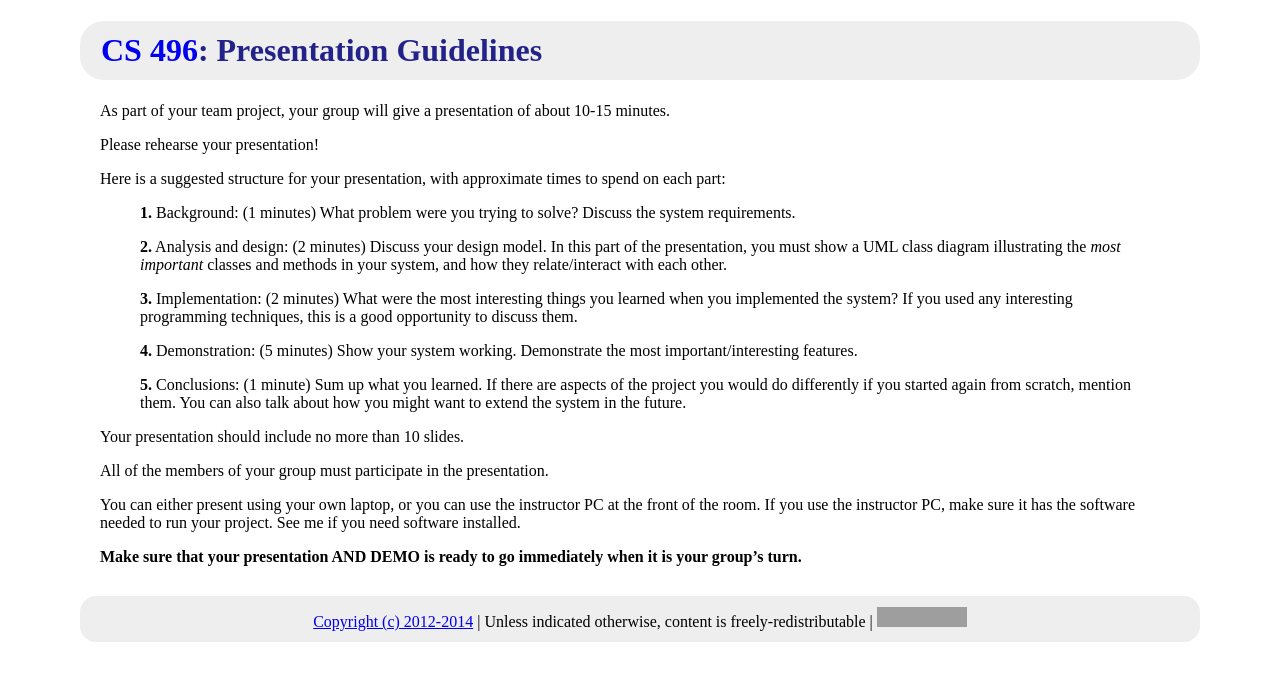
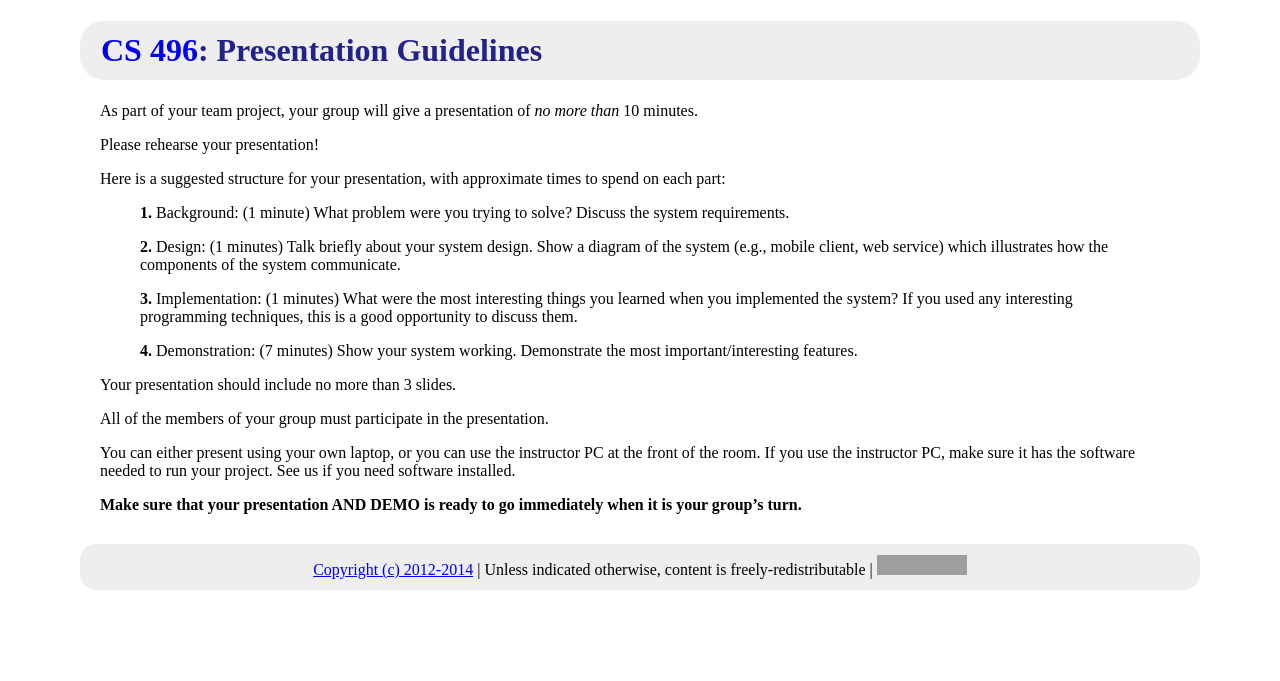
Before and after one commit to ycpcs/cs496-spring2014, a Jekyll site: the page built from assign/presentationGuidelines.md, in a window 1280 px wide. Shown: the top 681 px of the page. Built offline with Jekyll 4.4.1, drawn with Linux system fonts in a browser that asks for light colours; Markdown is read by kramdown in place of the engine named in the settings; grey boxes are pictures that could not be loaded.

Commit message:
updated presentation guidelines

```diff
--- a/assign/presentationGuidelines.md
+++ b/assign/presentationGuidelines.md
@@ -3,26 +3,24 @@ layout: default
 title: "Presentation Guidelines"
 ---
 
-As part of your team project, your group will give a presentation of about 10-15 minutes.
+As part of your team project, your group will give a presentation of *no more than* 10 minutes.
 
 Please rehearse your presentation!
 
 Here is a suggested structure for your presentation, with approximate times to spend on each part:
 
-> **1.** Background: (1 minutes) What problem were you trying to solve? Discuss the system requirements.
+> **1.** Background: (1 minute) What problem were you trying to solve? Discuss the system requirements.
 >
-> **2.** Analysis and design: (2 minutes) Discuss your design model. In this part of the presentation, you must show a UML class diagram illustrating the *most important* classes and methods in your system, and how they relate/interact with each other.
+> **2.** Design: (1 minutes) Talk briefly about your system design.  Show a diagram of the system (e.g., mobile client, web service) which illustrates how the components of the system communicate.
 >
-> **3.** Implementation: (2 minutes) What were the most interesting things you learned when you implemented the system? If you used any interesting programming techniques, this is a good opportunity to discuss them.
+> **3.** Implementation: (1 minutes) What were the most interesting things you learned when you implemented the system? If you used any interesting programming techniques, this is a good opportunity to discuss them.
 >
-> **4.** Demonstration: (5 minutes) Show your system working. Demonstrate the most important/interesting features.
->
-> **5.** Conclusions: (1 minute) Sum up what you learned. If there are aspects of the project you would do differently if you started again from scratch, mention them. You can also talk about how you might want to extend the system in the future.
+> **4.** Demonstration: (7 minutes) Show your system working. Demonstrate the most important/interesting features.
 
-Your presentation should include no more than 10 slides.
+Your presentation should include no more than 3 slides.
 
 All of the members of your group must participate in the presentation.
 
-You can either present using your own laptop, or you can use the instructor PC at the front of the room. If you use the instructor PC, make sure it has the software needed to run your project. See me if you need software installed.
+You can either present using your own laptop, or you can use the instructor PC at the front of the room. If you use the instructor PC, make sure it has the software needed to run your project. See us if you need software installed.
 
 **Make sure that your presentation AND DEMO is ready to go immediately when it is your group's turn.**
```
Also changed, not shown: index.md (+1 -0 lines).
